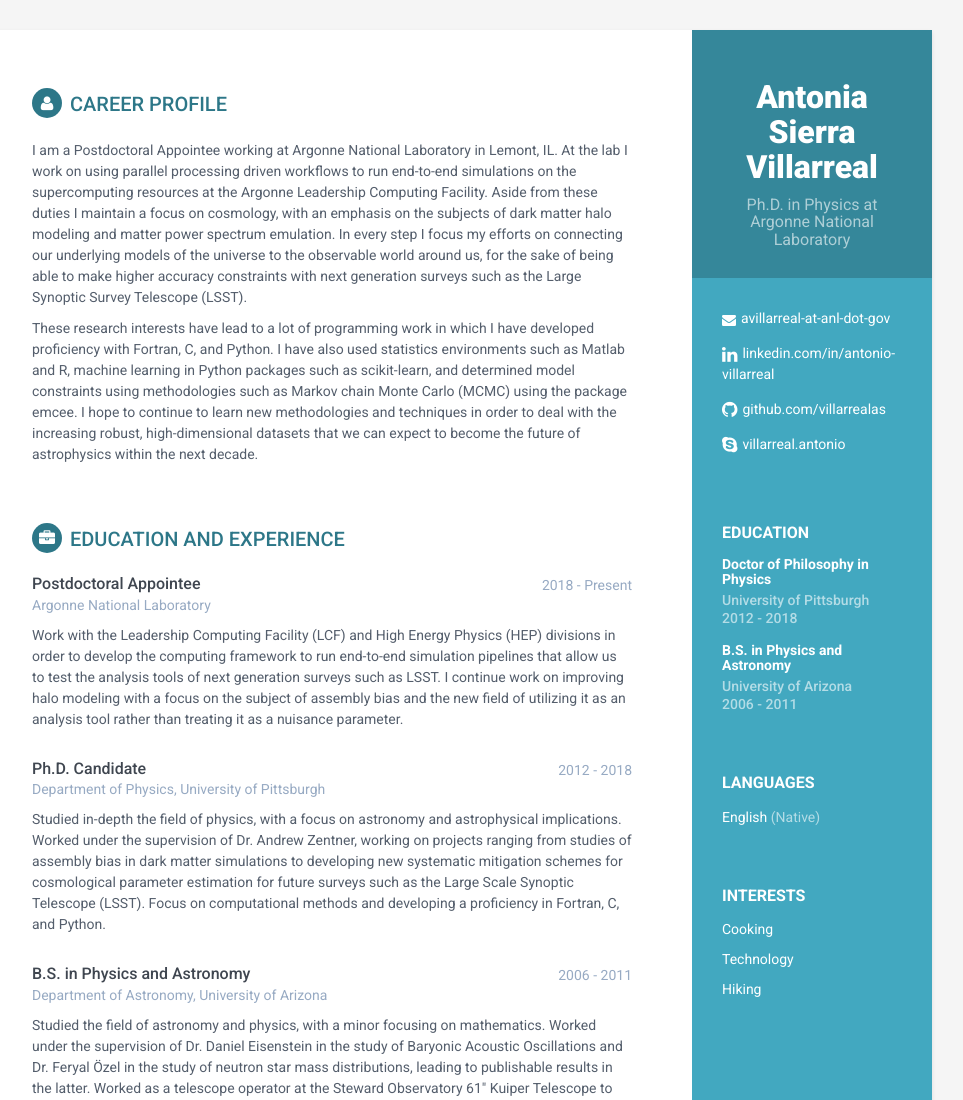
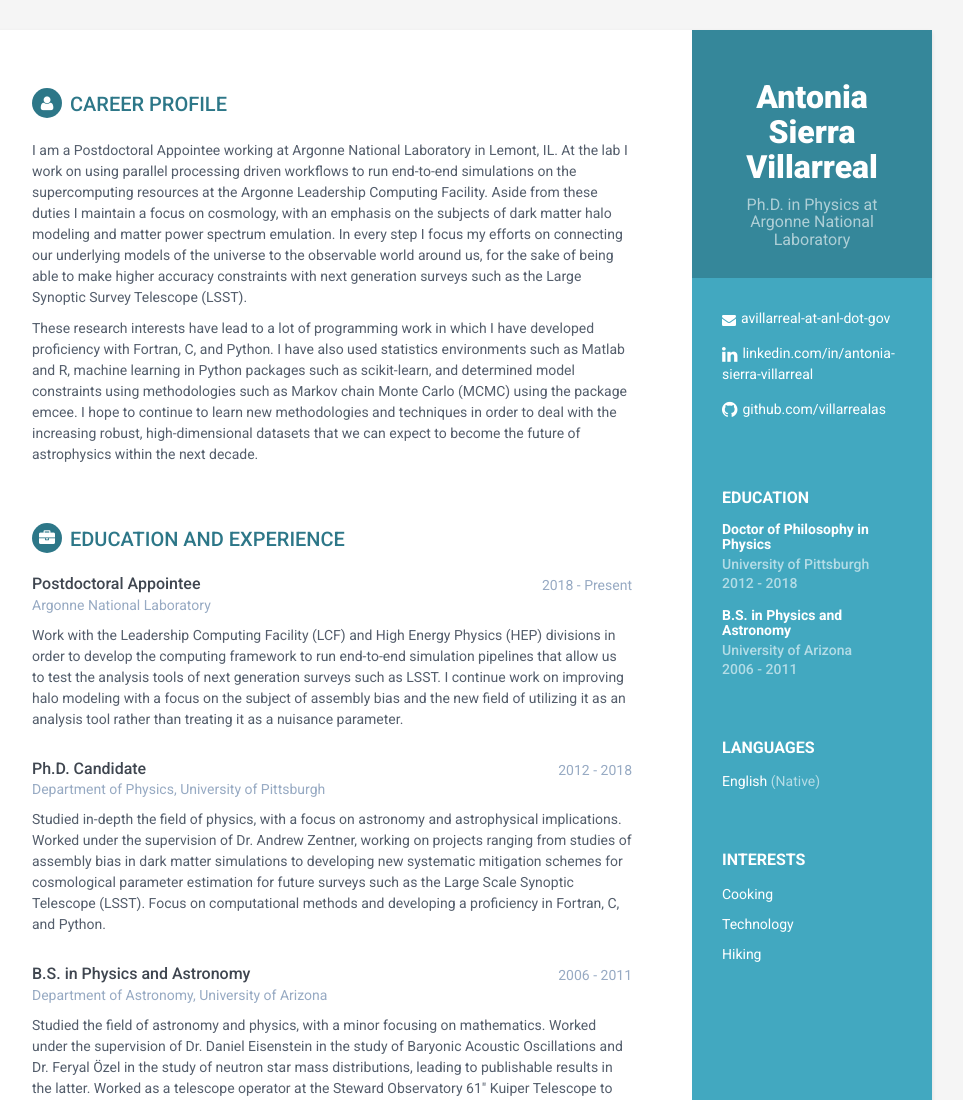
Before and after one commit to villarrealas/villarrealas.github.io, a plain HTML site: page index.html in a window 1280 px wide. Shown: the top 1100 px of the page, without its empty margins (188-1151 px from the left). Drawn offline with Linux system fonts and the light colour scheme.

Commit message:
Update index.html

```diff
--- a/index.html
+++ b/index.html
@@ -39,9 +39,8 @@
             <div class="contact-container container-block">
                 <ul class="list-unstyled contact-list">
                     <li class="email"><i class="fa fa-envelope"></i><a href="mailto: avillarreal-at-anl-dot-gov">avillarreal-at-anl-dot-gov</a></li>
-                    <li class="linkedin"><i class="fa fa-linkedin"></i><a href="https://www.linkedin.com/in/antonio-villarreal-91268aa1" target="_blank">linkedin.com/in/antonio-villarreal</a></li>
+                    <li class="linkedin"><i class="fa fa-linkedin"></i><a href="https://www.linkedin.com/in/antonia-sierra-villarreal-91268aa1/" target="_blank">linkedin.com/in/antonia-sierra-villarreal</a></li>
                     <li class="github"><i class="fa fa-github"></i><a href="https://www.github.com/villarrealas" target="_blank">github.com/villarrealas</a></li>
-                    <li class="skype"><i class="fa fa-skype"></i><a href="skype:villarreal.antonio?add">villarreal.antonio</a></li>
 <!-- saving twitter format in case I decide to start using Twitter!
                     <li class="twitter"><i class="fa fa-twitter"></i><a href="https://twitter.com/3rdwave_themes" target="_blank">@twittername</a></li>
 -->
```
